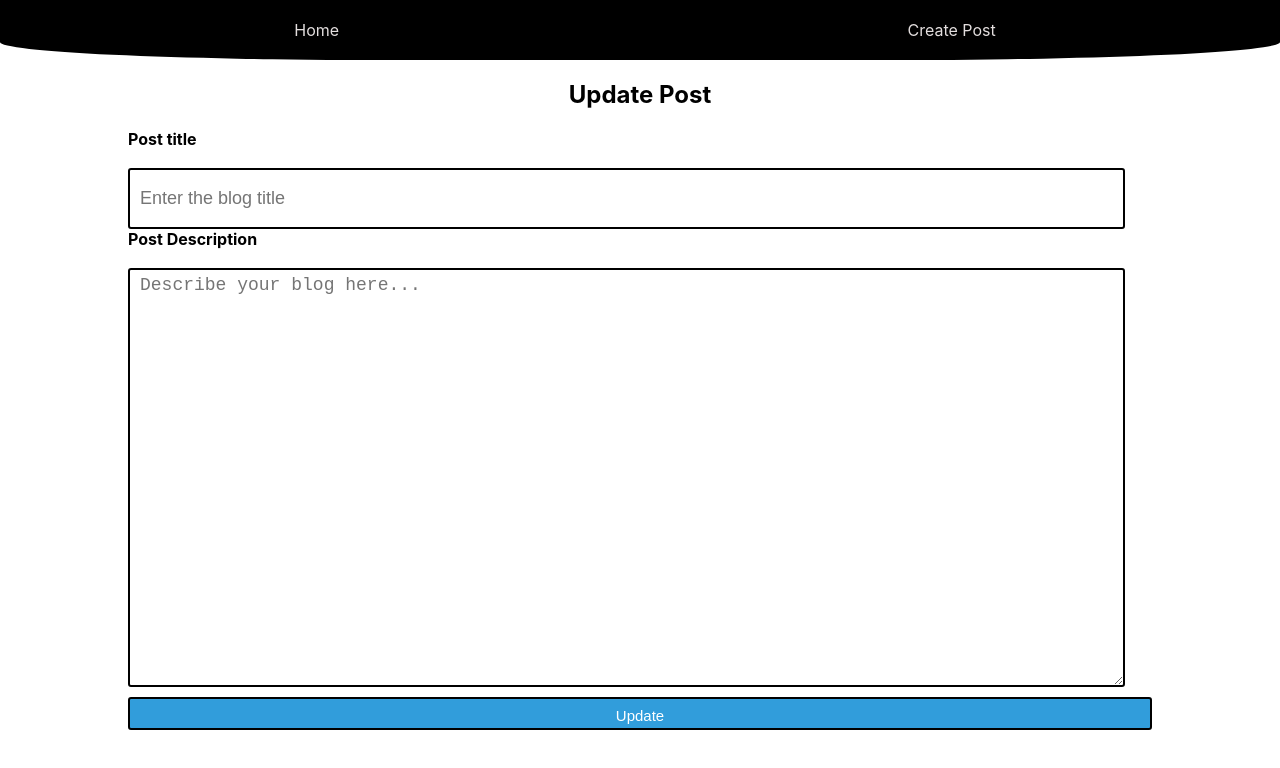
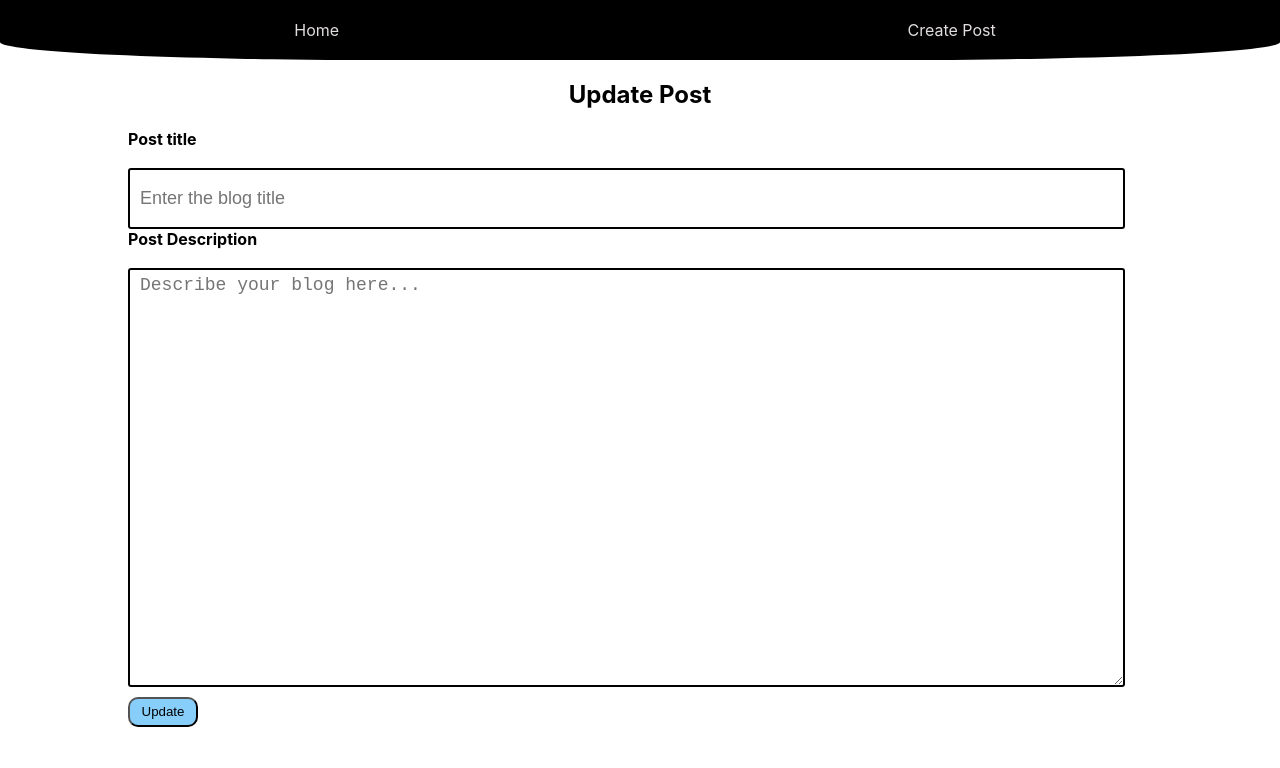
Before and after one commit to kunalkumar2002/Blog-Application, a React (Create React App) app: page /updatePost/1 in a window 1280 px wide. Shown: the top 768 px of the page. Built offline with nearby package versions, Linux system fonts and the light colour scheme; no server answers; the database is empty.

Commit message:
fixing sum issue

```diff
--- a/src/Component/CreatePost.js
+++ b/src/Component/CreatePost.js
@@ -3,12 +3,14 @@ import "../Styles/create-post.css"
 import { db } from '../firebase'
 import { doc, setDoc , collection } from "firebase/firestore";
 import { useFormInput } from "./Hooks"
+import { useNavigate } from "react-router-dom";
 
 function CreatePost(){
 
     const title  = useFormInput(``);
     const subtitle  = useFormInput(``);
     const content  = useFormInput(``);
+    const navigate = useNavigate();
 
 
     const handleSubmit = async (e)=>{
@@ -42,6 +44,8 @@ function CreatePost(){
             title.onChange({ target: { value: '' } });
             subtitle.onChange({ target: { value: '' } });
             content.onChange({ target: { value: '' } });
+
+            navigate(`/`)
 
         } catch (error) {
             console.error("Error adding document: ", error);
--- a/src/Component/UpdatePost.js
+++ b/src/Component/UpdatePost.js
@@ -1,60 +1,51 @@
-import "../Styles/updatePost.css"
-import { useState , useEffect } from "react";
-import { onSnapshot ,  doc, setDoc} from "firebase/firestore";
+import "../Styles/updatePost.css";
+import { useState, useEffect } from "react";
+import { onSnapshot, doc, setDoc } from "firebase/firestore";
 import { db } from "../firebase";
-//using useParams to get id from Browser
 import { useNavigate, useParams } from "react-router-dom";
 
-function UpdatePost(){
-
+function UpdatePost() {
   const [postupdate, setUpdate] = useState({ title: "", content: "" });
   const { postId } = useParams();
   const navigate = useNavigate();
 
-    let prevTitle = postupdate.title;
+  let prevTitle = postupdate.subtitle;
   let description = postupdate.content;
-    //console.log( description)
-
-    //console.log(postId)
 
   useEffect(() => {
     fetchBlog();
-    }, [])
+    // eslint-disable-next-line react-hooks/exhaustive-deps
+  }, []);
 
   const fetchBlog = async () => {
     const postDocRef = doc(db, "Blog-Collection", postId);
 
     onSnapshot(postDocRef, (docSnapshot) => {
       if (docSnapshot.exists()) {
-                // If the document with the provided postId exists
         const postData = {
           id: docSnapshot.id,
           ...docSnapshot.data(),
         };
-                //console.log(postData)
         setUpdate(postData);
       } else {
-                // Handle the case where the document does not exist or there is an error
         console.log("Document does not exist or there was an error.");
       }
     });
   };
 
-
-
   const handleSubmission = async (e) => {
     e.preventDefault();
 
-        const blogref = doc(db , "Blog-Collection" , postId);
+    const blogref = doc(db, "Blog-Collection", postId);
 
     await setDoc(
-            blogref ,
-            {title : postupdate.title , content : postupdate.content},
+      blogref,
+      { subtitle: postupdate.subtitle, content: postupdate.content },
       { merge: true }
     );
-        //console.log(postupdate.title)
-        navigate(`/`)
-    }
+
+    navigate(`/`);
+  };
 
   return (
     <div className="update-post">
@@ -65,7 +56,9 @@ function UpdatePost(){
           type="text"
           placeholder="Enter the blog title"
           value={prevTitle}
-            onChange={(e) => setUpdate((prev) =>( { ...prev , title : e.target.value}))}
+          onChange={(e) =>
+            setUpdate((prev) => ({ ...prev, subtitle: e.target.value }))
+          }
           required
         />
         <label>Post Description</label>
@@ -73,13 +66,16 @@ function UpdatePost(){
           id="post-details"
           placeholder="Describe your blog here..."
           value={description}
-            onChange={(e) =>setUpdate((prev) =>( { ...prev , content : e.target.value}))}
+          onChange={(e) =>
+            setUpdate((prev) => ({ ...prev, content: e.target.value }))
+          }
           required
         />
 
-          <button className="update-post-btn" >Update</button>
+        <button className="update-post-btn">Update</button>
       </form>
     </div>
-    )
+  );
 }
+
 export default UpdatePost;
--- a/src/Styles/updatePost.css
+++ b/src/Styles/updatePost.css
@@ -30,18 +30,15 @@
     padding-top: 5px;
   }
   .update-post-btn {
-    height: 33px;
-    background: #319ddb;
-    border: 2px solid black;
-    color: #fff;
-    padding: 8px;
-    font-size: 15px;
-    border-radius: 3px;
-    cursor: pointer;
-    text-align: center;
-    margin-top: 10PX;
+    color: black;
+    background-color: lightskyblue;
+    border-radius: 10px;
+    width: 70px;
+    height: 30px;
+    margin-top: 10px;
   }
   .update-post-btn:hover {
     text-decoration: underline;
-    background: #7ebce0;
+    background: black;
+    color: white;
   }
```
Lines whose indentation alone changed are shown as unchanged.
